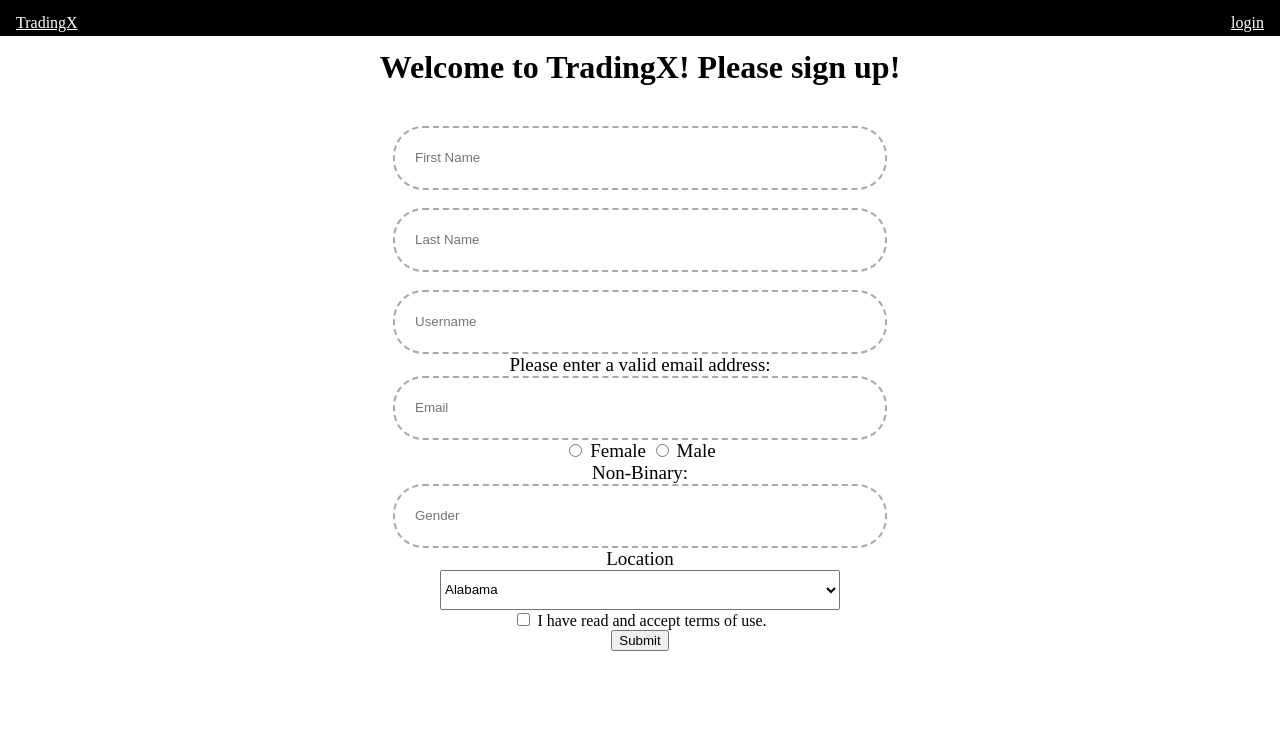
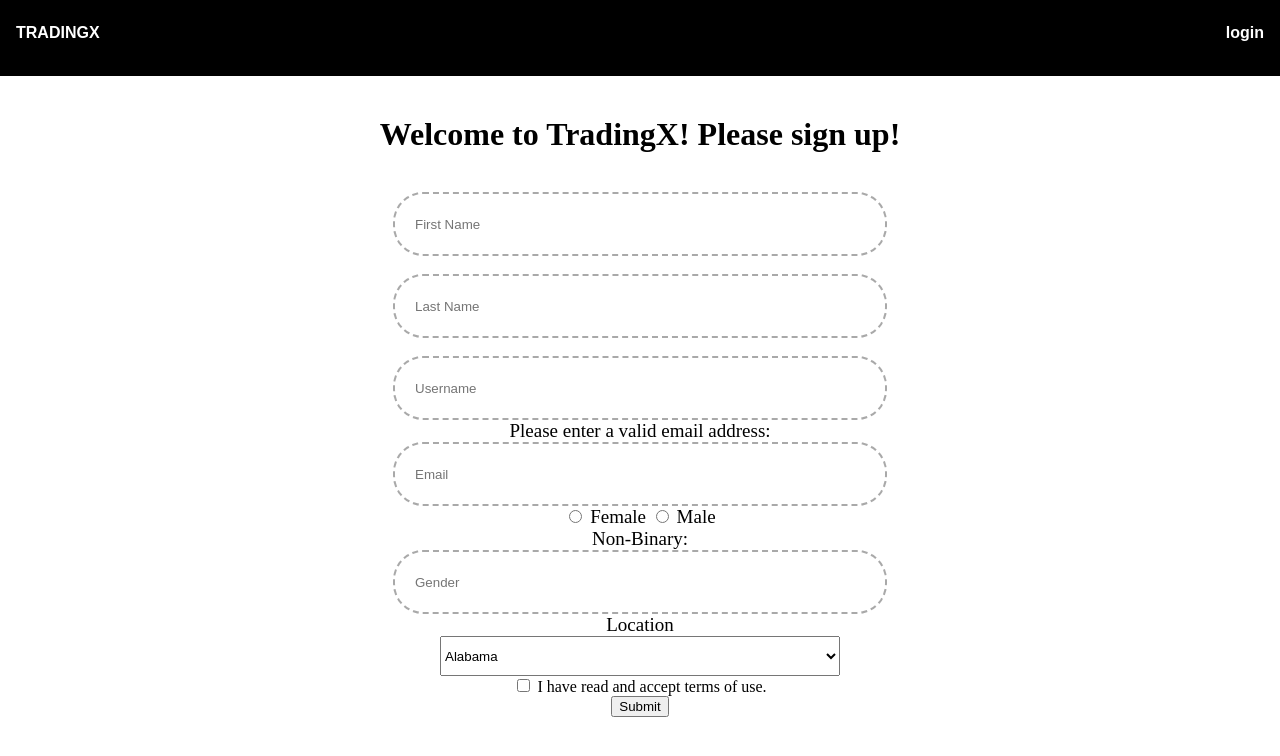
Before and after one commit to Mannyb22/project-master, a plain HTML site: page templates/signup.html in a window 1280 px wide. Drawn offline with Linux system fonts and the light colour scheme.

Commit message:
new code

```diff
--- a/css/post.css
+++ b/css/post.css
@@ -28,6 +28,7 @@ input{
 
 input[type="file"]{
   border-radius: none;
+  margin-left: 650px;
 }
 img {
   position: relative;
--- a/css/signup.css
+++ b/css/signup.css
@@ -20,22 +20,32 @@ select {
 }
 header{
   background-color: black;
-  text-decoration: underline;
+  text-decoration: none;
   color: white;
   font-size: 16px;
   text-align: justify;
   margin: -8px;
+  margin-bottom: 40px;
+  padding-top: 40px;
 }
 .TradingX-redirect {
   padding: 14px 16px;
   float:left;
-  color: white
+  color: white;
+  margin-top: -30px;
+  text-decoration: none;
+  font-weight: bold;
+  font-family: "Montserrat", Arial, sans-serif;
 }
 .login-redirect {
   padding: 14px 16px;
   float: right;
   text-indent: -20px;
+  margin-top: -30px;
   color: white;
+  font-weight: bold;
+  font-family: "Montserrat", Arial, sans-serif;
+  text-decoration: none;
 }
 .radio {
   font-size: 19px;
--- a/css/style.css
+++ b/css/style.css
@@ -1308,5 +1308,6 @@ blockquote .person cite {
   padding-left: 10px;
   padding-right: 10px;
   width: 70px;
+  margin-left: 100px;
 }
 /*# sourceMappingURL=style.css.map */
--- a/templates/signup.html
+++ b/templates/signup.html
@@ -6,7 +6,7 @@
     <link rel="stylesheet" href="/css/signup.css">
     <title>Sign Up</title>
     <header>
-        <a href="/home" class="TradingX-redirect">TradingX</a>
+        <a href="/home" class="TradingX-redirect">TRADINGX</a>
 
         <a href="%s" class="login-redirect">login</a>
     <br>
```
Also changed, not shown: index.html (+0 -1 lines), templates/post.html (+9 -0 lines), css/bootstrap.css, 1 other file.
